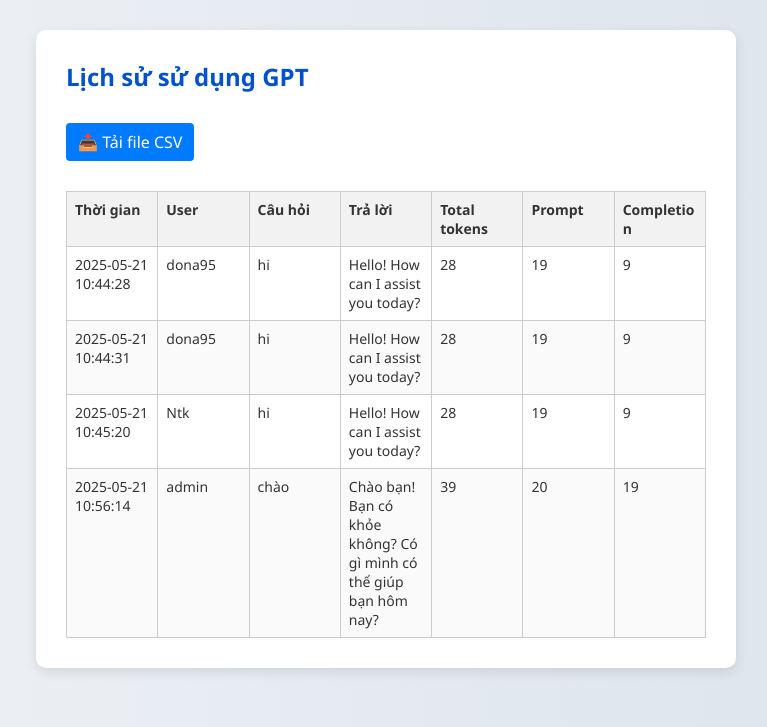
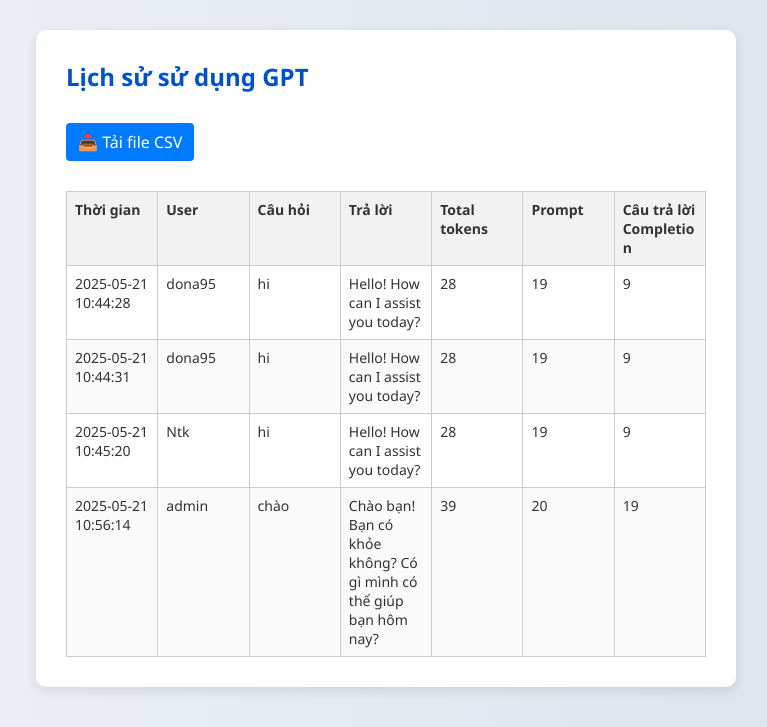
Before and after one commit to ntgpt01/ntk-chatgpt-deploy, a Flask app: page /usage in a window 1280 px wide. Shown: the part 57-784 px from the top of the page, without its empty margins (254-1021 px from the left). Run offline with Flask 3, Linux system fonts and the light colour scheme; the visitor is signed in with stand-in values (Sample User, id 1).

Commit message:
💄 Fix bảng: hiện đủ completion + thêm nút tải CSV

```diff
--- a/templates/usage.html
+++ b/templates/usage.html
@@ -5,9 +5,10 @@
 <h2>Lịch sử sử dụng GPT</h2>
 
 <!-- Nút tải CSV -->
-<a href="{{ url_for('download_log') }}" class="btn">📥 Tải file CSV</a>
+
 
 <div class="table-wrapper">
+    <a href="{{ url_for('download_log') }}" class="btn">📥 Tải file CSV</a>
     <table>
         <thead>
             <tr>
@@ -17,7 +18,8 @@
                 <th>Trả lời</th>
                 <th>Total tokens</th>
                 <th>Prompt</th>
-                <th>Completion</th>
+                <th>Câu trả lời<br>Completion</th>
+
             </tr>
         </thead>
         <tbody>
```
